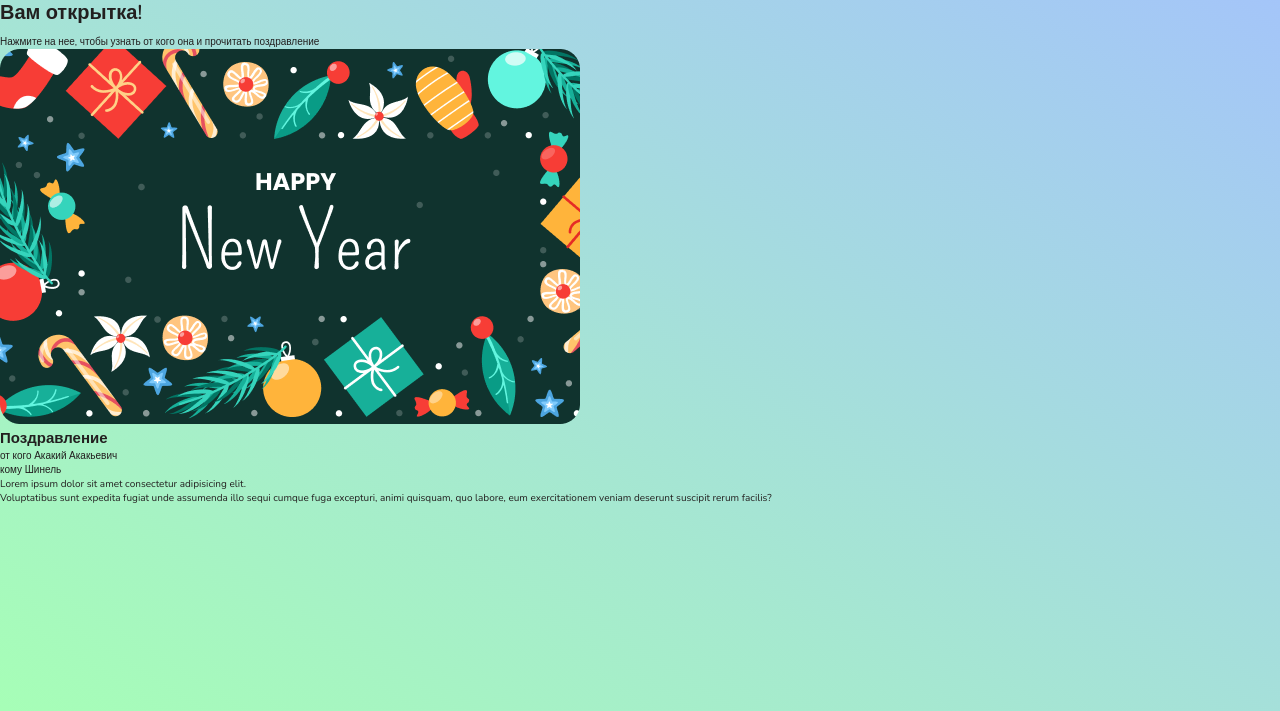
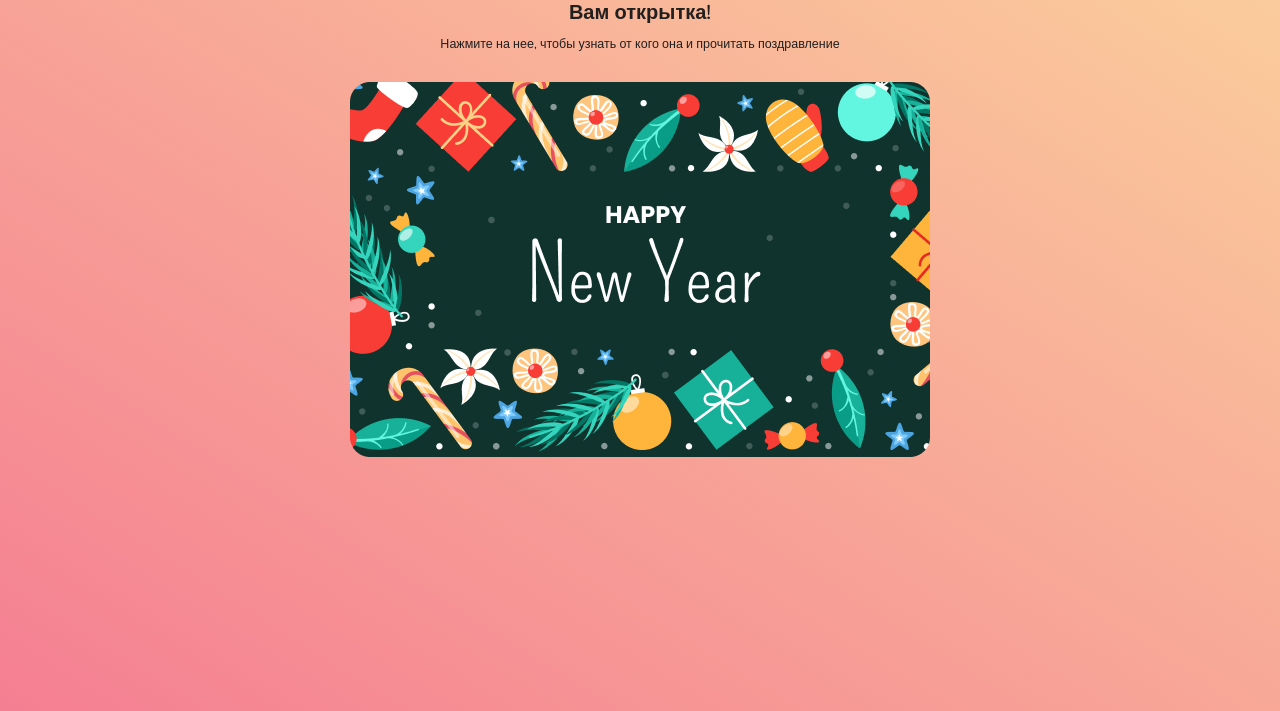
Before and after one commit to ananastasiap/gift-cards, a website built with Vite: page nested/index.html in a window 1280 px wide. Shown: the part 89-800 px from the top of the page. Built offline with nearby package versions, Linux system fonts and the light colour scheme.

Commit message:
feat: style for font of a card

```diff
--- a/nested/index.html
+++ b/nested/index.html
@@ -11,7 +11,7 @@
   <title>Gift Cards</title>
 </head>
 
-<body>
+<body class="body__card">
   <header class="header u-wrapper">
     <div class="logo">
       <img src="/images/icon.svg" alt="" class="logo__icon" width="180" height="48">
@@ -20,13 +20,13 @@
   <main>
     <section class="congrats-final">
       <h1 class="title">Вам открытка!</h1>
-      <p class="text">Нажмите на нее, чтобы узнать от кого она и прочитать поздравление</p>
+      <p class="congrats-final__text">Нажмите на нее, чтобы узнать от кого она и прочитать поздравление</p>
       <div class="card">
         <div class="card__for-animation">
           <div class="card__front">
             <img src="/images/card1.png" alt="Открытка 1" class="card-image">
           </div>
-          <div class="card__back">
+          <!-- <div class="card__back">
             <h2 class="card__title">Поздравление</h2>
             <div class="card__contacts">
               <p class="card__details">
@@ -43,7 +43,7 @@
               Voluptatibus sunt expedita fugiat unde assumenda illo sequi cumque fuga excepturi, animi quisquam, quo
               labore, eum exercitationem veniam deserunt suscipit rerum facilis?
             </p>
-          </div>
+          </div> -->
         </div>
       </div>
     </section>
--- a/src/scss/abstacts/_variables.scss
+++ b/src/scss/abstacts/_variables.scss
@@ -5,3 +5,6 @@ $color-secondary-brighter: #58c601;
 
 $color-background-first: #97feaa;
 $color-background-second: #94b7fc;
+
+$color-background-card-first: #f3687f;
+$color-background-card-second: #fac88b;
--- a/src/scss/base/_typography.scss
+++ b/src/scss/base/_typography.scss
@@ -17,6 +17,14 @@ body {
   -moz-osx-font-smoothing: grayscale;
 }
 
+.body__card {
+  background-image: linear-gradient(
+    to right top,
+    rgba($color-background-card-first, 0.85),
+    rgba($color-background-card-second, 0.85)
+  );
+}
+
 .title {
   font-size: 2rem;
   font-weight: 700;
--- /dev/null
+++ b/src/scss/layout/_congrats-final.scss
@@ -0,0 +1,16 @@
+.congrats-final {
+  display: flex;
+  justify-content: center;
+  align-items: center;
+  flex-direction: column;
+
+  .card__front {
+    display: flex;
+    justify-content: center;
+  }
+
+  &__text {
+    font-size: 1.25rem;
+    margin-bottom: 2.96rem;
+  }
+}
--- a/src/scss/style.scss
+++ b/src/scss/style.scss
@@ -8,3 +8,4 @@
 
 @import "./layout/about";
 @import "./layout/congratulation";
+@import "./layout/_congrats-final";
```
Also changed, not shown: src/scss/layout/_header.scss (deleted).
